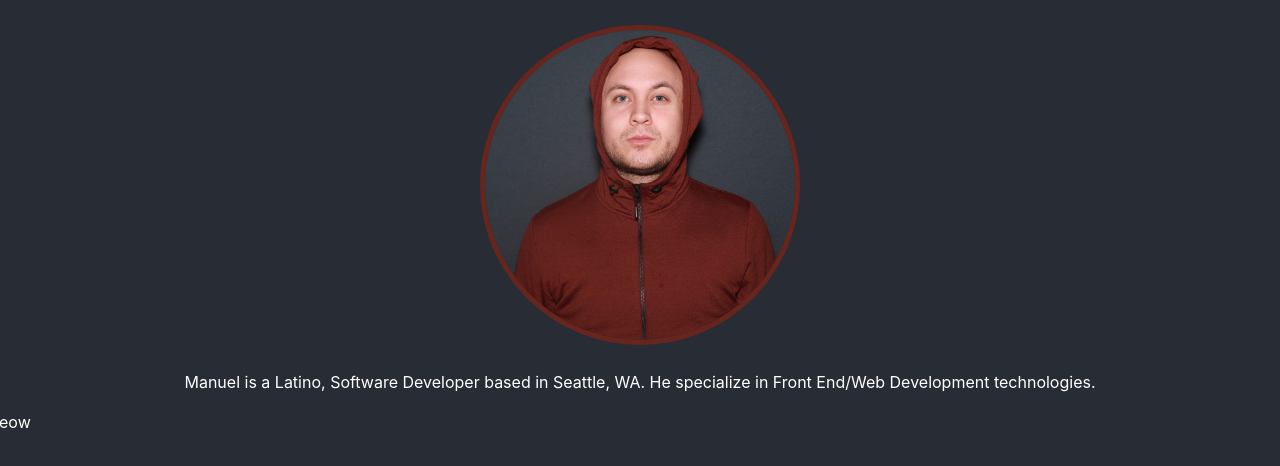
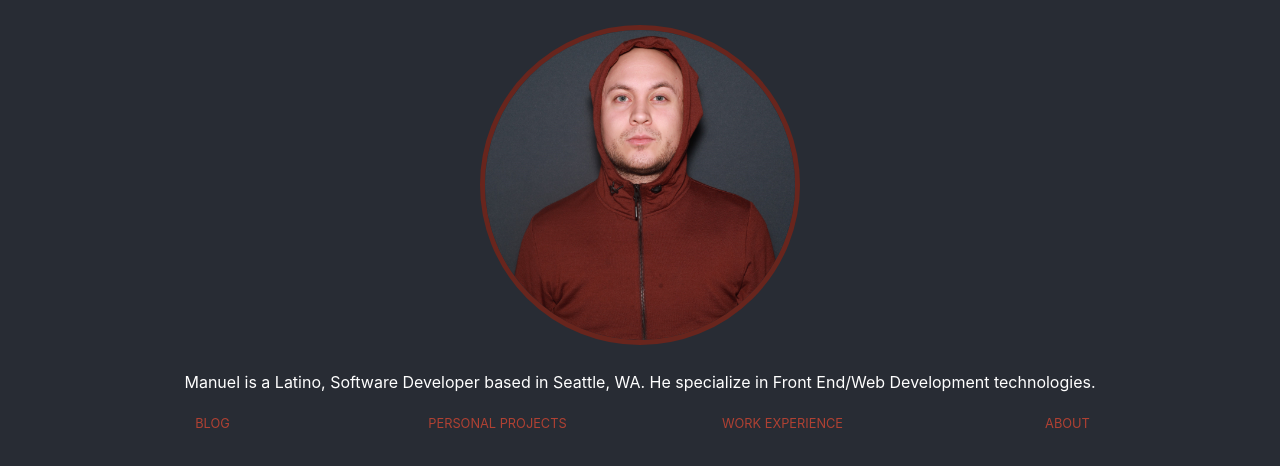
Before and after one commit to ManuelMesson/manuelmesson.github.io, a React (Create React App) app: page / in a window 1280 px wide. Shown: the top 466 px of the page. Built offline with nearby package versions, Linux system fonts and the light colour scheme.

Commit message:
added better routing

```diff
--- a/src/App.css
+++ b/src/App.css
@@ -1,14 +1,9 @@
-/* html {
+body {
   background-color: #282c34;
-} */
-.App {
-  background-color: #282c34;
+  min-height: 100vh;
+  color: #fff;
   text-align: center;
-  min-height: 100vh;
-  /* min-width: 100vh; */
-  color: #fff;
 }
-
 .App-logo {
   margin-top: 25px;
   height: 40vmin;
@@ -21,3 +16,11 @@
   border: 5px solid #68251D;
   border-radius: 50%;
 }
+
+.menu-link {
+  text-transform: uppercase;
+  color: #af4133;
+  font-size: 1vw;
+  text-align: center;
+  font-family: -apple-system, BlinkMacSystemFont, 'Segoe UI', Roboto, Oxygen, Ubuntu, Cantarell, 'Open Sans', 'Helvetica Neue', sans-serif;
+}
--- a/src/App.js
+++ b/src/App.js
@@ -8,11 +8,11 @@ import Col from "react-bootstrap/Col";
 import Container from "react-bootstrap/Container";
 import Pitch from "./components/Pitch";
 
-import Menu from './components/Menu';
+import Menu from "./components/Menu";
 
 function App() {
   return (
-    <div className="App">
+    <Container>
       <header>
         <img
           src="./profile-pic.jpg"
@@ -22,12 +22,10 @@ function App() {
       </header>
       <Pitch />
       <Router>
-        <Row className="d-flex align-items-center">
-<Menu/>
-        </Row>{" "}
+        <Menu />
         <Main />
-      </Router>{" "}
-    </div>
+      </Router>
+    </Container>
   );
 }
 
--- a/src/components/Menu.jsx
+++ b/src/components/Menu.jsx
@@ -1,19 +1,25 @@
-import React, { Component } from 'react';
-import ROUTES from './../constants/routes';
+import React, { Component } from "react";
+import ROUTES from "./../constants/routes";
+
+import Row from "react-bootstrap/Row";
+import Col from "react-bootstrap/Col";
+import { Link } from "react-router-dom";
 
 class Menu extends Component {
-
-    displayLinks = () => {
-        let data = ROUTES.map( route => route.path)
-        alert(data);
-    }
-    render = () => {
-        return (
-            <div>
-                <span onClick={this.displayLinks}>meow</span>
-            </div>
-        )
-    }
+  displayLinks = () => {
+    return ROUTES.map(route => {
+      return (
+        <Col xs={3}>
+          <Link className="menu-link" key={route.id} to={route.path}>
+            {route.linkTitle}
+          </Link>
+        </Col>
+      );
+    });
+  };
+  render = () => {
+    return <Row>{this.displayLinks()}</Row>;
+  };
 }
 
 export default Menu;
```
Also changed, not shown: src/components/Header.jsx (added, +11 -0 lines), src/components/Pitch.jsx (+11 -6 lines).
